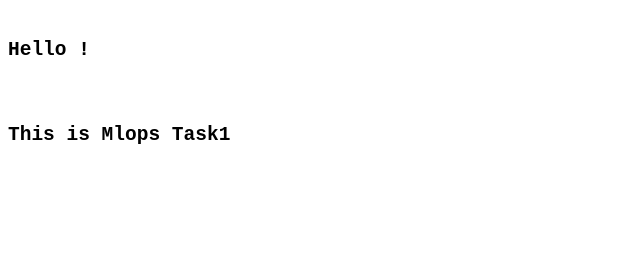
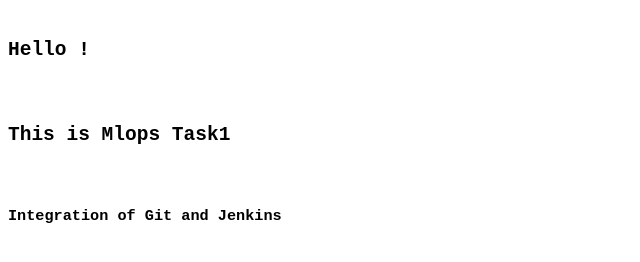
Before and after one commit to rups04/mlops-task1, a plain HTML site: page index.html in a window 1280 px wide. Shown: the whole page, without its empty margins (0-640 px from the left). Drawn offline with Linux system fonts and the light colour scheme.

Commit message:
first change

```diff
--- a/index.html
+++ b/index.html
@@ -6,5 +6,6 @@
              <pre>
              <h2>Hello !</h2>
              <h2>This is Mlops Task1</h2>
+             <h3>Integration of Git and Jenkins</h3>
      </body>
 </html>
```
